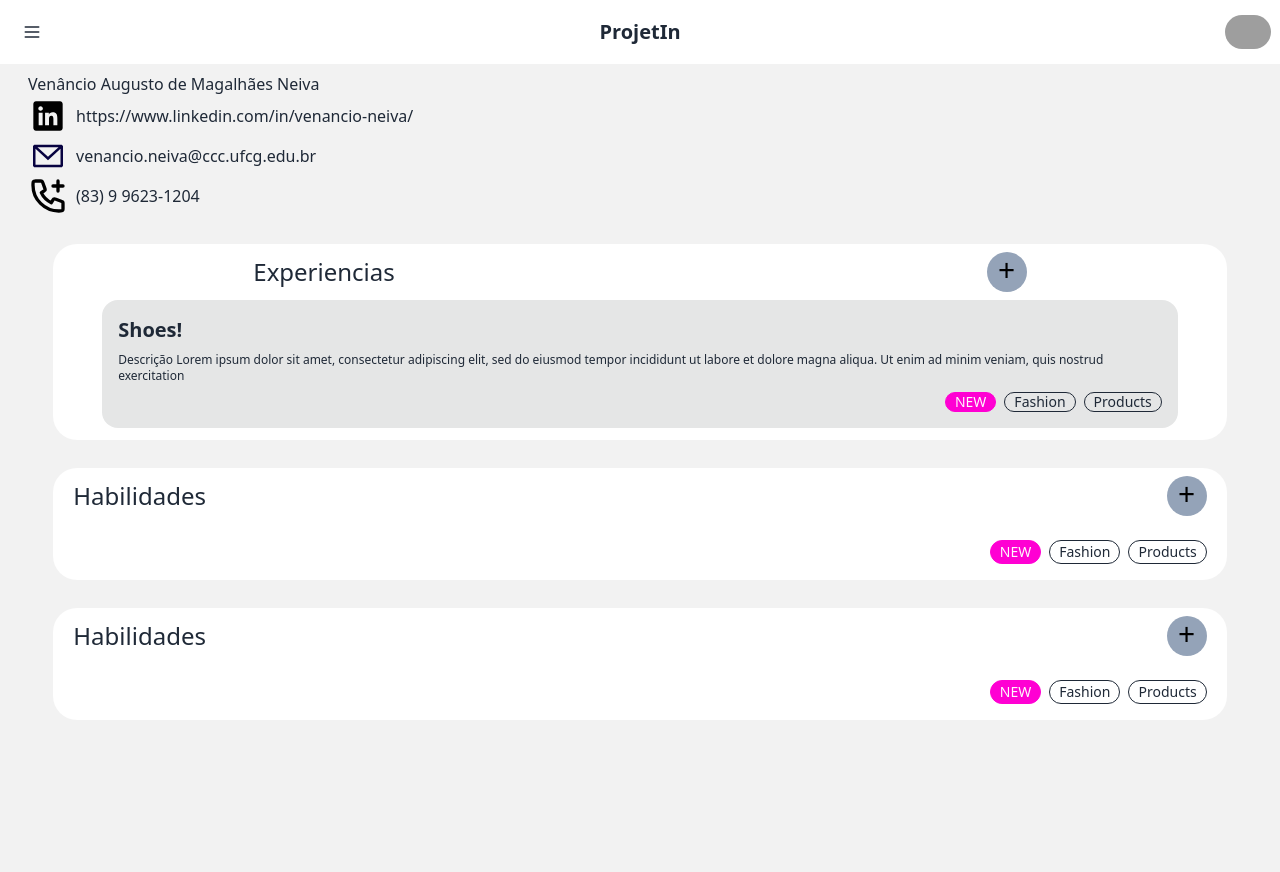
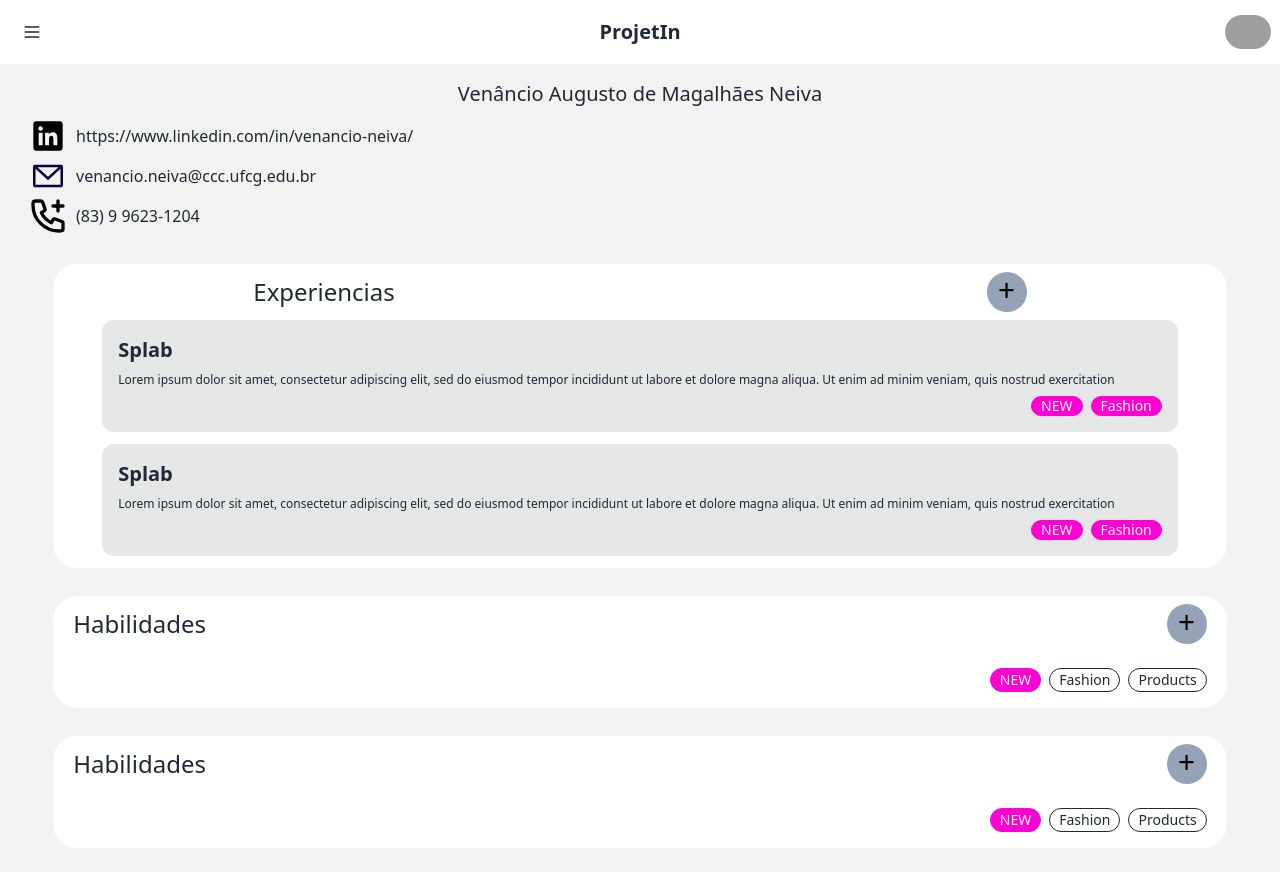
Before and after one commit to ESinco/frontend, a Next.js app: page /profile/1 in a window 1280 px wide. Built offline with nearby package versions, Linux system fonts and the light colour scheme; grey boxes are pictures that could not be loaded.

Commit message:
card components logic and + button

```diff
--- a/src/components/ExperienciasCard.js
+++ b/src/components/ExperienciasCard.js
@@ -1,3 +1,5 @@
+import SingleExperiencia from "./SingleExperiencia";
+
 export default function ExperienciasCard() {
   return (
     <div className="bg-base-100 flex flex-col items-center justify-center w-11/12 mx-auto rounded-3xl my-7">
@@ -7,20 +9,21 @@ export default function ExperienciasCard() {
           +
         </button>
       </div>
-      <div className="card bg-base-300 w-11/12 mb-3">
-        <div className="card-body p-4">
-          <h2 className="card-title">Shoes!</h2>
-          <p className="text-xs">
-            Descrição Lorem ipsum dolor sit amet, consectetur adipiscing elit,
-            sed do eiusmod tempor incididunt ut labore et dolore magna aliqua.
-            Ut enim ad minim veniam, quis nostrud exercitation
-          </p>
-          <div className="card-actions justify-end ">
-            <div className="badge badge-secondary">NEW</div>
-            <div className="badge badge-outline">Fashion</div>
-            <div className="badge badge-outline">Products</div>
-          </div>
-        </div>
+      <div className="card w-11/12 mb-3 gap-3">
+        <SingleExperiencia
+          title={"Splab"}
+          descricao={
+            "Lorem ipsum dolor sit amet, consectetur adipiscing elit, sed do eiusmod tempor incididunt ut labore et dolore magna aliqua. Ut enim ad minim veniam, quis nostrud exercitation "
+          }
+          badges={["NEW", "Fashion"]}
+        ></SingleExperiencia>
+        <SingleExperiencia
+          title={"Splab"}
+          descricao={
+            "Lorem ipsum dolor sit amet, consectetur adipiscing elit, sed do eiusmod tempor incididunt ut labore et dolore magna aliqua. Ut enim ad minim veniam, quis nostrud exercitation "
+          }
+          badges={["NEW", "Fashion"]}
+        ></SingleExperiencia>
       </div>
     </div>
   );
--- /dev/null
+++ b/src/components/SingleExperiencia.js
@@ -0,0 +1,14 @@
+export default function SingleExperiencia({ title, descricao, badges }) {
+  return (
+    <div className="card-body p-4 bg-base-300 rounded-xl">
+      <h2 className="card-title">{title}</h2>
+      <p className="text-xs">{descricao}</p>
+      <div className="card-actions justify-end ">
+        {badges.map((badge) => (
+          <div className="badge badge-secondary">{badge}</div>
+        ))}
+        {/* <div className="badge badge-outline"></div> */}
+      </div>
+    </div>
+  );
+}
--- a/src/pages/profile/[username].js
+++ b/src/pages/profile/[username].js
@@ -13,7 +13,9 @@ export default function UserProfilePage() {
     <div>
       {/* DIV INFORMACOES INICIAIS */}
       <div className="flex justify-center flex-col items-start mx-7 my-2">
-        <p>Venâncio Augusto de Magalhães Neiva</p>
+        <p className="mx-auto text-xl my-2">
+          Venâncio Augusto de Magalhães Neiva
+        </p>
         <div className="flex flex-row items-center gap-2">
           <svg
             xmlns="http://www.w3.org/2000/svg"
```
